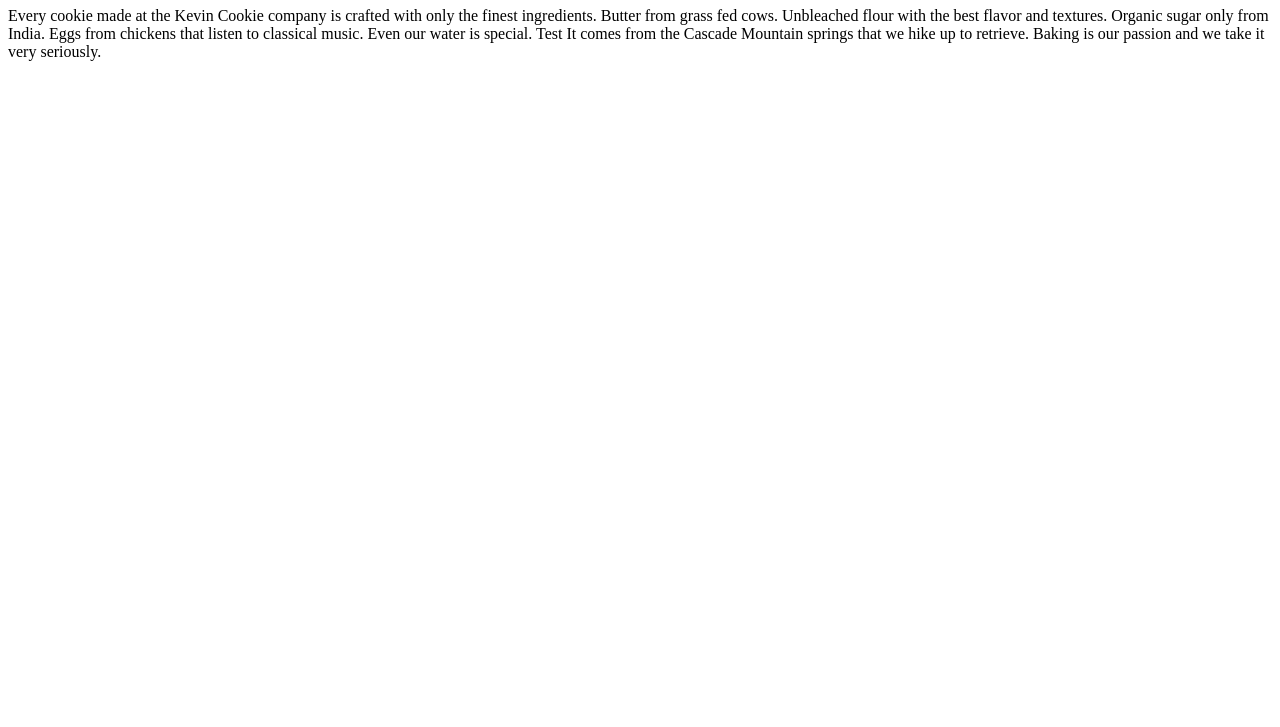
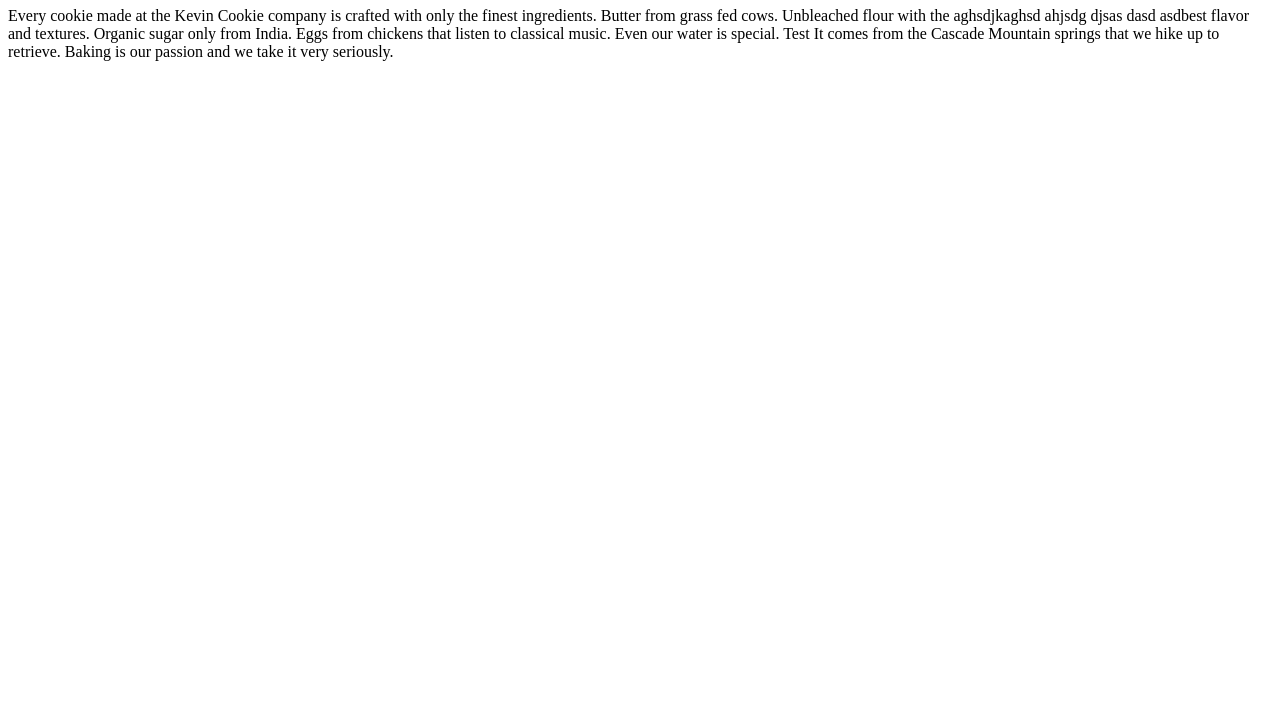
Before and after one commit to Ma3ng/repo_practice, a plain HTML site: page index.htm in a window 1280 px wide. Shown: the part 73-800 px from the top of the page. Drawn offline with Linux system fonts and the light colour scheme.

Commit message:
updated index

```diff
--- a/index.htm
+++ b/index.htm
@@ -3,7 +3,7 @@
 <body>
 
 <h1>Deliciousness in every bite!</h1>
-<p>Every cookie made at the Kevin Cookie company is crafted with only the finest ingredients. Butter from grass fed cows. Unbleached flour with the best flavor and textures. Organic sugar only from India. Eggs from chickens that listen to classical music. Even our water is special. Test It comes from the Cascade Mountain springs that we hike up to retrieve. Baking is our passion and we take it very seriously.</p>
+<p>Every cookie made at the Kevin Cookie company is crafted with only the finest ingredients. Butter from grass fed cows. Unbleached flour with the aghsdjkaghsd ahjsdg djsas dasd asdbest flavor and textures. Organic sugar only from India. Eggs from chickens that listen to classical music. Even our water is special. Test It comes from the Cascade Mountain springs that we hike up to retrieve. Baking is our passion and we take it very seriously.</p>
 
 </body>
 </html>
```
